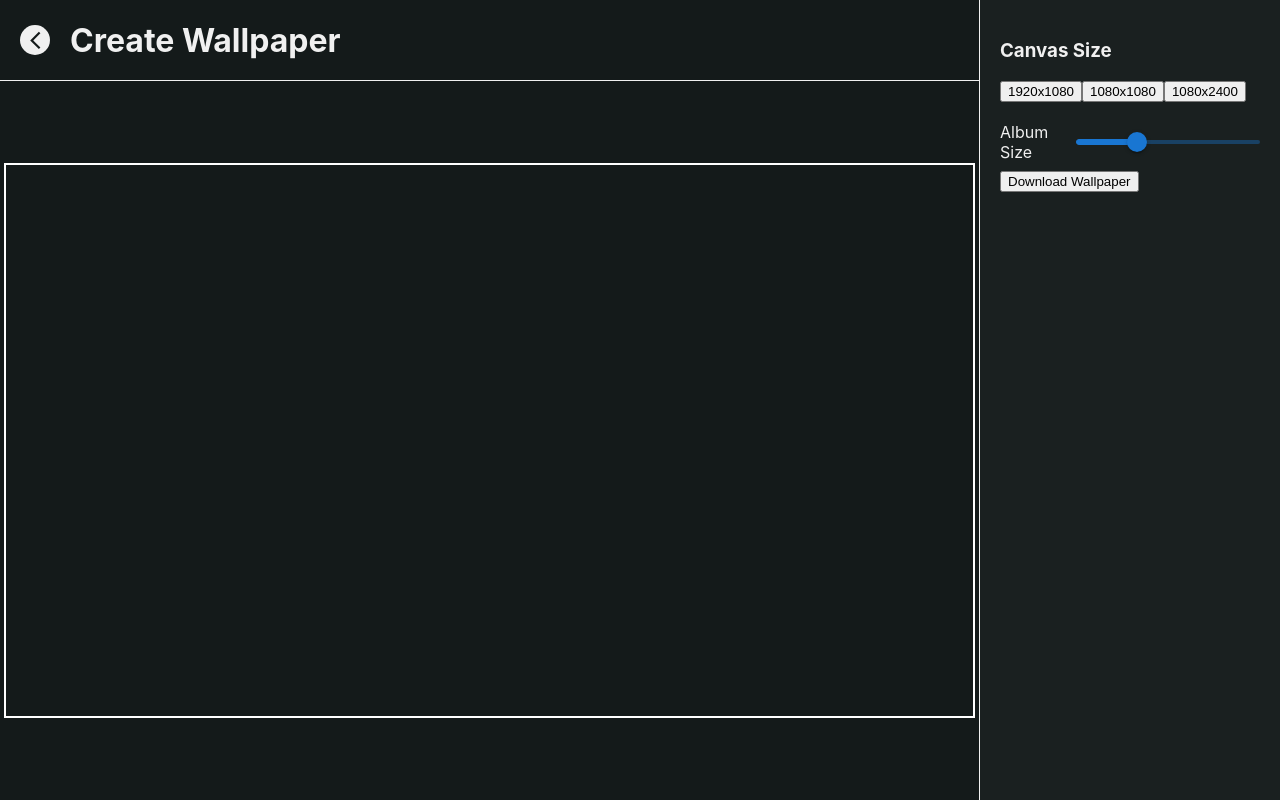
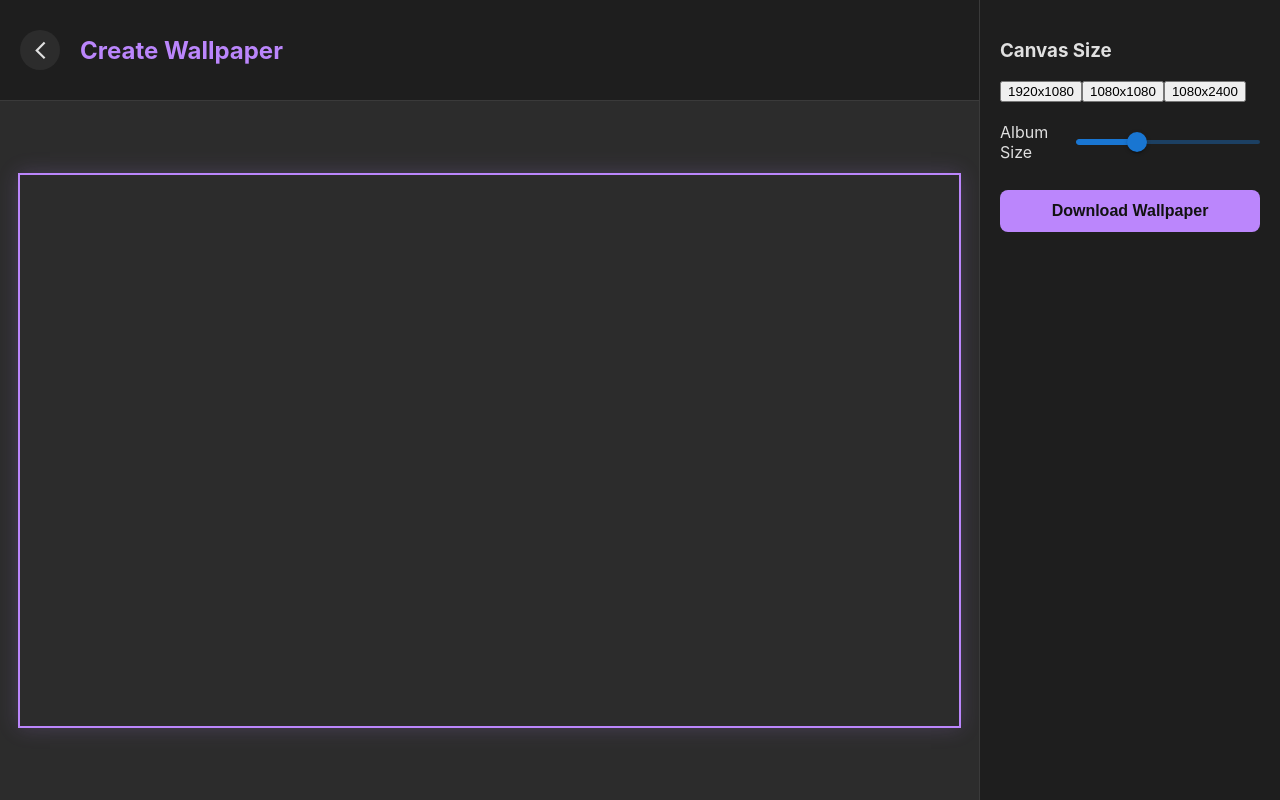
Before and after one commit to DhruvSinha2003/album-cover-wallpaper, a React (Create React App) app: page /create in a window 1280 px wide. Built offline with nearby package versions, Linux system fonts and the light colour scheme.

Commit message:
awesome fking design mannnnn

```diff
--- /dev/null
+++ b/src/Create.css
@@ -0,0 +1,153 @@
+.create-container {
+  display: flex;
+  height: 100vh;
+  width: 100vw;
+}
+
+.main-content {
+  flex: 1;
+  display: flex;
+  flex-direction: column;
+  overflow: hidden;
+}
+
+.top-bar {
+  display: flex;
+  align-items: center;
+  gap: 20px;
+  padding: 15px 20px;
+  height: 70px;
+  border-bottom: 1px solid var(--border-color);
+  background-color: var(--bg-secondary);
+}
+
+.top-bar h1 {
+  font-size: 1.5rem;
+  color: var(--accent-primary);
+  margin: 0;
+}
+
+.canvas-container {
+  flex: 1;
+  display: flex;
+  justify-content: center;
+  align-items: center;
+  overflow: hidden;
+  padding: 20px;
+  background-color: var(--bg-tertiary);
+}
+
+canvas {
+  border: 2px solid var(--accent-primary);
+  max-width: 100%;
+  max-height: 100%;
+  object-fit: contain;
+  box-shadow: 0 0 20px rgba(187, 134, 252, 0.2);
+}
+
+.sidebar-wrapper {
+  width: 300px;
+  height: 100vh;
+  flex-shrink: 0;
+  overflow-y: auto;
+  border-left: 1px solid var(--border-color);
+  background-color: var(--bg-secondary);
+}
+
+.sidebar {
+  padding: 20px;
+}
+
+.back-button {
+  display: flex;
+  justify-content: center;
+  align-items: center;
+  width: 40px;
+  height: 40px;
+  border-radius: 50%;
+  background-color: var(--bg-tertiary);
+  color: var(--text-primary);
+  cursor: pointer;
+  transition: background-color 0.3s ease;
+}
+
+.back-button:hover {
+  background-color: var(--accent-primary);
+  color: var(--bg-primary);
+}
+
+.download-button {
+  margin-top: 20px;
+  width: 100%;
+  padding: 12px;
+  background-color: var(--accent-primary);
+  color: var(--bg-primary);
+  border: none;
+  border-radius: 8px;
+  cursor: pointer;
+  font-size: 16px;
+  font-weight: bold;
+  transition: background-color 0.3s ease;
+}
+
+.download-button:hover {
+  background-color: var(--accent-secondary);
+}
+
+.sliders {
+  margin-top: 20px;
+}
+
+.slider-container {
+  margin-bottom: 20px;
+}
+
+.slider-container label {
+  display: block;
+  margin-bottom: 8px;
+  color: var(--text-secondary);
+}
+
+.slider-container input[type="range"] {
+  width: 100%;
+  -webkit-appearance: none;
+  background: var(--bg-tertiary);
+  outline: none;
+  opacity: 0.7;
+  transition: opacity 0.2s;
+}
+
+.slider-container input[type="range"]:hover {
+  opacity: 1;
+}
+
+.slider-container input[type="range"]::-webkit-slider-thumb {
+  -webkit-appearance: none;
+  appearance: none;
+  width: 20px;
+  height: 20px;
+  background: var(--accent-primary);
+  cursor: pointer;
+  border-radius: 50%;
+}
+
+.slider-container input[type="range"]::-moz-range-thumb {
+  width: 20px;
+  height: 20px;
+  background: var(--accent-primary);
+  cursor: pointer;
+  border-radius: 50%;
+}
+
+@media (max-width: 768px) {
+  .create-container {
+    flex-direction: column;
+  }
+
+  .sidebar-wrapper {
+    width: 100%;
+    height: auto;
+    border-left: none;
+    border-top: 1px solid var(--border-color);
+  }
+}
--- a/src/Create.js
+++ b/src/Create.js
@@ -3,6 +3,7 @@ import { IconContext } from "react-icons";
 import { MdArrowBackIosNew } from "react-icons/md";
 import { useLocation, useNavigate } from "react-router-dom";
 import Sidebar from "./Sidebar";
+import "./Create.css"
 
 export default function Create() {
   const location = useLocation();
--- a/src/Home.css
+++ b/src/Home.css
@@ -1,174 +1,217 @@
-/* Global styles */
-body {
-  background-color: #141a1a;
+.home-container {
   height: 100vh;
-  color: #f0f0f0;
-  margin: 0;
-  padding: 0;
-  font-family: Arial, sans-serif;
+  display: flex;
+  flex-direction: column;
+  align-items: center;
   overflow: hidden;
 }
 
-.App {
+.home-content {
+  width: 100%;
+  max-width: 1200px;
+  display: flex;
+  flex-direction: column;
   height: 100vh;
-  display: flex;
 }
 
-.outer-container {
-  display: flex;
-  flex-direction: column;
-  justify-content: center;
-  padding: 0 auto;
+h1 {
+  font-size: 2rem;
+  margin-bottom: 0.8rem;
+  text-align: center;
+  color: var(--accent-primary);
 }
 
-.container {
-  max-width: 50vw;
+/* Search input styles */
+.search-wrapper {
+  display: flex;
+  justify-content: center;
 }
 
-/* Input and button styles */
-input {
-  width: 100%;
-  padding: 10px;
-  font-size: 16px;
-  margin-bottom: 10px;
+.search-container {
+  position: relative;
+  width: 40%;
+  max-width: 400px;
 }
 
-/* Suggestion list styles */
+.search-input {
+  width: 100%;
+  padding: 0.75rem;
+  font-size: 1rem;
+  background-color: var(--bg-secondary);
+  border: 2px solid var(--accent-secondary);
+  border-radius: 8px;
+  color: var(--text-primary);
+  transition: all 0.3s ease;
+}
+
+.search-input:focus {
+  outline: none;
+  border-color: var(--accent-primary);
+  box-shadow: 0 0 0 2px rgba(187, 134, 252, 0.3);
+}
+
+/* Suggestions list styles */
 .suggestions-list {
   list-style-type: none;
-  padding: 0;
-  margin: 10px 0;
+  background-color: var(--bg-secondary);
+  border-radius: 8px;
+  box-shadow: 0 4px 6px rgba(0, 0, 0, 0.1);
+  position: absolute;
+  width: 100%;
+  z-index: 10;
+  overflow: hidden;
 }
 
 .suggestion-item {
   display: flex;
   align-items: center;
-  padding: 10px;
-  background-color: #212424;
-  margin-bottom: 5px;
+  padding: 0.5rem;
   cursor: pointer;
+  transition: background-color 0.2s ease;
 }
 
 .suggestion-item:hover {
-  background-color: #2c3131;
+  background-color: var(--bg-tertiary);
 }
 
 .suggestion-thumbnail {
-  width: 50px;
-  height: 50px;
-  margin-right: 10px;
+  width: 40px;
+  height: 40px;
+  object-fit: cover;
+  margin-right: 0.75rem;
+  border-radius: 4px;
 }
 
 .suggestion-info {
+  flex-grow: 1;
   display: flex;
   flex-direction: column;
 }
 
 .suggestion-album {
   font-weight: bold;
+  color: var(--text-primary);
+  margin-bottom: 0.25rem;
+  font-size: 0.9rem;
+  white-space: nowrap;
+  overflow: hidden;
+  text-overflow: ellipsis;
 }
 
 .suggestion-artist {
-  font-size: 0.9em;
-  color: #a0a0a0;
+  font-size: 0.8rem;
+  color: var(--accent-primary);
+  white-space: nowrap;
+  overflow: hidden;
+  text-overflow: ellipsis;
 }
 
-/* Create Wallpaper component styles */
-.create-container {
+/* Album display styles */
+.album-display {
   display: flex;
-  height: 100vh;
-  width: 100vw;
+  flex-grow: 1;
+  gap: 0.5rem;
+  height: calc(100% - 120px);
 }
 
-.main-content {
-  flex: 1;
-  display: flex;
-  flex-direction: column;
-  overflow: hidden;
-}
-
-.top-bar {
-  display: flex;
-  align-items: center;
-  gap: 20px;
-  padding: 10px 20px;
-  height: 60px;
-  border-bottom: 1px solid #f0f0f0;
-}
-
-.canvas-container {
-  flex: 1;
+.album-cover-container {
+  flex: 3;
   display: flex;
   justify-content: center;
   align-items: center;
   overflow: hidden;
-  padding: 6px;
 }
 
-canvas {
-  border: 2px solid white;
+.home-album-cover {
   max-width: 100%;
-  max-height: 100%;
+  max-height: 90%;
   object-fit: contain;
+  border-radius: 8px;
+  box-shadow: 0 8px 16px rgba(0, 0, 0, 0.3);
 }
 
-.sidebar-wrapper {
-  width: 300px;
-  height: 100vh;
-  flex-shrink: 0;
-  overflow-y: auto;
-  border-left: 1px solid #f0f0f0;
-  background-color: #1a2020;
+.album-info {
+  flex: 2;
+  display: flex;
+  flex-direction: column;
+  justify-content: center;
+  align-items: center;
 }
 
-.sidebar {
-  padding: 20px;
+.album-info-content {
+  text-align: center;
 }
 
-.back-button {
-  display: flex;
-  justify-content: center;
-  align-items: center;
-  width: 30px;
-  height: 30px;
-  border-radius: 50%;
-  background-color: #f0f0f0;
-  color: #141a1a;
+.album-info h2 {
+  font-size: 1.75rem;
+  margin-bottom: 0.5rem;
+  color: var(--text-primary);
+}
+
+.album-info h3 {
+  font-size: 1.25rem;
+  margin-bottom: 1.5rem;
+  color: var(--accent-primary);
+}
+
+.create-wallpaper-button {
+  padding: 0.75rem 1.5rem;
+  font-size: 1rem;
+  background-color: var(--accent-primary);
+  color: var(--bg-primary);
+  border: none;
+  border-radius: 8px;
   cursor: pointer;
   transition: background-color 0.3s ease;
 }
 
-.back-button:hover {
-  background-color: #141a1a;
-  color: #f0f0f0;
+.create-wallpaper-button:hover {
+  background-color: var(--accent-secondary);
+  color: var(--text-primary);
 }
 
-.create-wallpaper-button {
-  margin-top: 20px;
-  width: 100%;
-  padding: 10px;
-  background-color: #f0f0f0;
-  color: #141a1a;
-  border: none;
-  cursor: pointer;
-  font-size: 16px;
+/* Responsive design */
+@media (max-width: 768px) {
+  .home-content {
+    max-width: 100%;
+  }
+
+  h1 {
+    font-size: 1.75rem;
+  }
+
+  .search-container {
+    width: 80%;
+    max-width: none;
+  }
+
+  .search-input {
+    font-size: 0.9rem;
+  }
+
+  .album-display {
+    flex-direction: column;
+    height: auto;
+  }
+
+  .album-cover-container {
+    height: 40vh;
+  }
+
+  .album-info {
+    padding: 0.5rem 0;
+  }
+
+  .album-info h2 {
+    font-size: 1.5rem;
+  }
+
+  .album-info h3 {
+    font-size: 1.1rem;
+  }
+
+  .create-wallpaper-button {
+    padding: 0.6rem 1.2rem;
+    font-size: 0.9rem;
+  }
 }
-
-.sliders {
-  margin-top: 20px;
-}
-
-/* Album cover styles */
-.album-cover {
-  display: block;
-  max-width: 100%;
-  margin-top: 20px;
-  box-shadow: 0 0 10px rgba(0, 0, 0, 0.3);
-}
-
-.home-album-cover {
-  display: block;
-  max-width: 100%;
-  margin-top: 20px;
-  box-shadow: 0 0 10px rgba(0, 0, 0, 0.3);
-}
--- a/src/index.css
+++ b/src/index.css
@@ -1,13 +1,26 @@
+:root {
+  --bg-primary: #121212;
+  --bg-secondary: #1e1e1e;
+  --bg-tertiary: #2c2c2c;
+  --text-primary: #e0e0e0;
+  --text-secondary: #a0a0a0;
+  --accent-primary: #bb86fc;
+  --accent-secondary: #3700b3;
+  --border-color: #3a3a3a;
+}
+
 body {
   margin: 0;
-  font-family: -apple-system, BlinkMacSystemFont, 'Segoe UI', 'Roboto', 'Oxygen',
-    'Ubuntu', 'Cantarell', 'Fira Sans', 'Droid Sans', 'Helvetica Neue',
+  font-family: -apple-system, BlinkMacSystemFont, "Segoe UI", "Roboto", "Oxygen",
+    "Ubuntu", "Cantarell", "Fira Sans", "Droid Sans", "Helvetica Neue",
     sans-serif;
   -webkit-font-smoothing: antialiased;
   -moz-osx-font-smoothing: grayscale;
+  background-color: var(--bg-primary);
+  color: var(--text-primary);
 }
 
 code {
-  font-family: source-code-pro, Menlo, Monaco, Consolas, 'Courier New',
+  font-family: source-code-pro, Menlo, Monaco, Consolas, "Courier New",
     monospace;
 }
```
Also changed, not shown: src/Home.js (+36 -12 lines).
